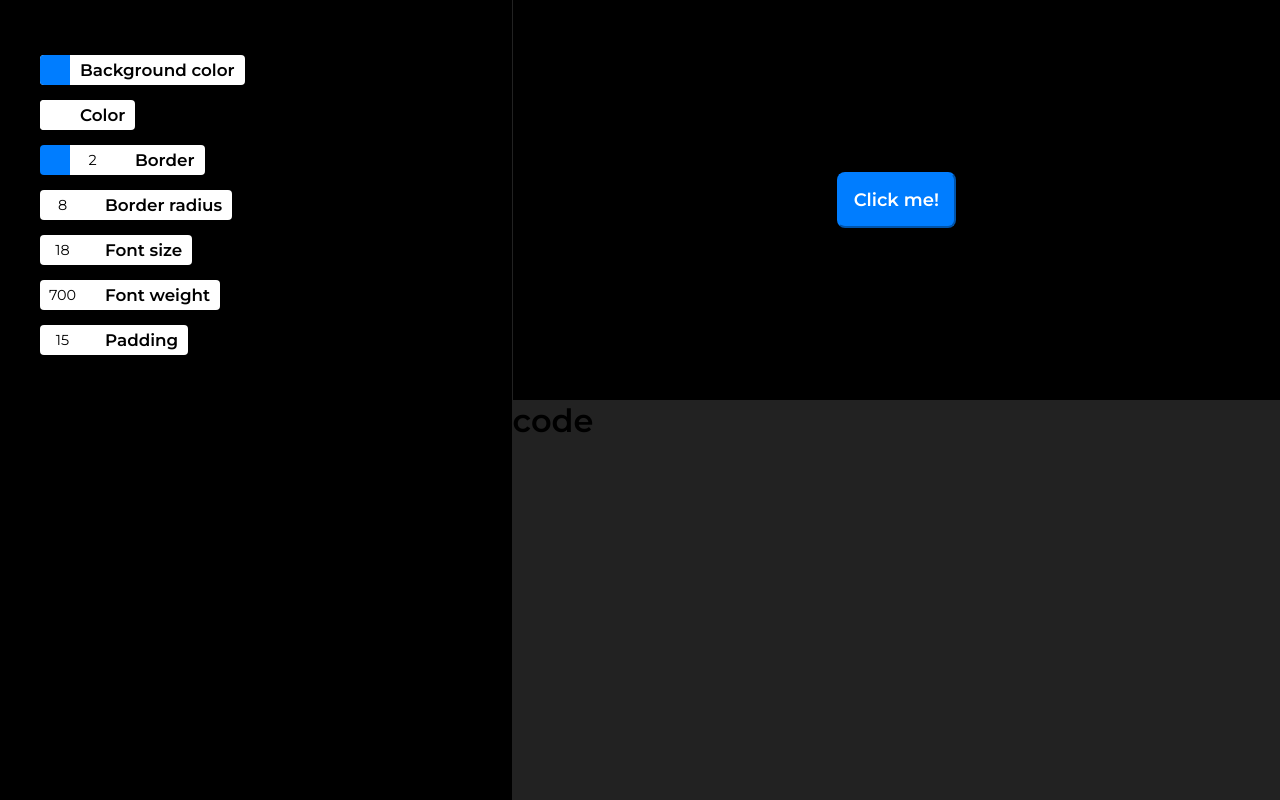
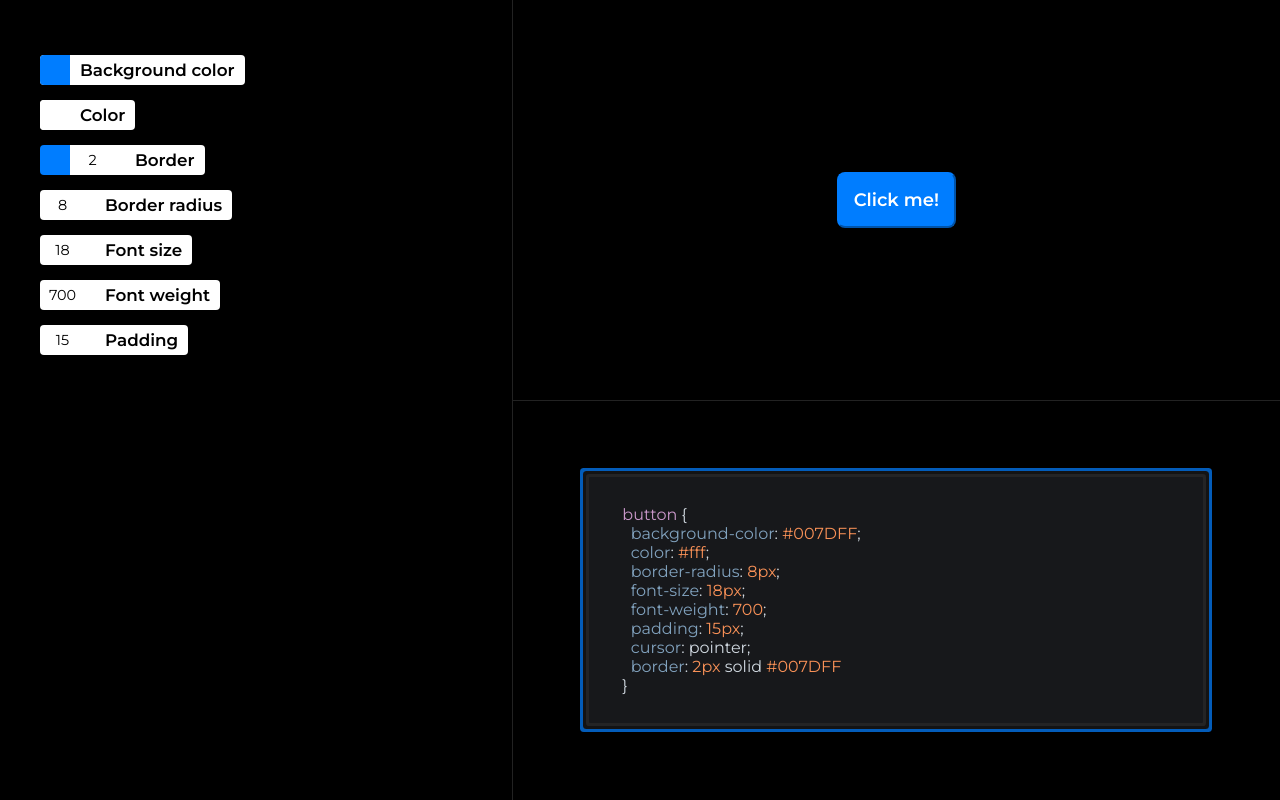
Before and after one commit to linus345/component-maker, a React (Create React App) app: page / in a window 1280 px wide. Built offline with nearby package versions, Linux system fonts and the light colour scheme.

Commit message:
created a box to show the current css styling with syntax highlighting

```diff
--- a/src/components/CodeSection.js
+++ b/src/components/CodeSection.js
@@ -1,16 +1,74 @@
-import React from 'react';
+import React, { useEffect, useRef } from 'react';
 import styled from 'styled-components';
+import hljs from 'highlight.js/lib/highlight';
+import 'highlight.js/styles/rainbow.css';
+import css from 'highlight.js/lib/languages/css';
 
-function CodeSection() {
+function stylesToCSS(styles) {
+  const copy = Object.assign({}, styles);
+  // format border property
+  const border = `${copy["border-width"]} solid ${copy["border-color"]}`;
+  copy["border"] = border;
+  delete copy["border-width"];
+  delete copy["border-color"];
+  return JSON.stringify(copy, null, 2)
+    .replace(/"/g, "")
+    .replace(/,/g, ";");
+}
+
+function CodeSection({ styles }) {
+  const codeRef = useRef(null);
+  const hlCode = stylesToCSS(styles);
+
+  useEffect(() => {
+    hljs.registerLanguage('css', css);
+  }, []);
+
+  useEffect(() => {
+    if(codeRef && codeRef.current) {
+      hljs.highlightBlock(codeRef.current);
+    }
+  }, [codeRef, styles]);
+
   return (
     <StyledCodeSection>
-      <h1>code</h1>
+      <div className="code-box">
+        <pre>
+          <code
+            ref={codeRef}
+            className="css"
+          >
+            {`button ${hlCode}`}
+          </code>
+        </pre>
+      </div>
     </StyledCodeSection>
   );
 }
 
 const StyledCodeSection = styled.div`
   grid-area: code;
+  display: flex;
+  justify-content: center;
+  align-items: center;
+  background-color: #000;
+
+  .code-box {
+    width: 80%;
+    background-color: #17181b;
+    border-radius: 1px;
+    box-shadow:
+      0 0 0 3px #242425,
+      0 0 0 6px #131314,
+      0 0 0 9px #035cb9;
+    padding: 20px 25px;
+
+    pre {
+      code {
+        background-color: #17181b;
+      }
+    }
+  }
 `;
 
 export default CodeSection;
```
